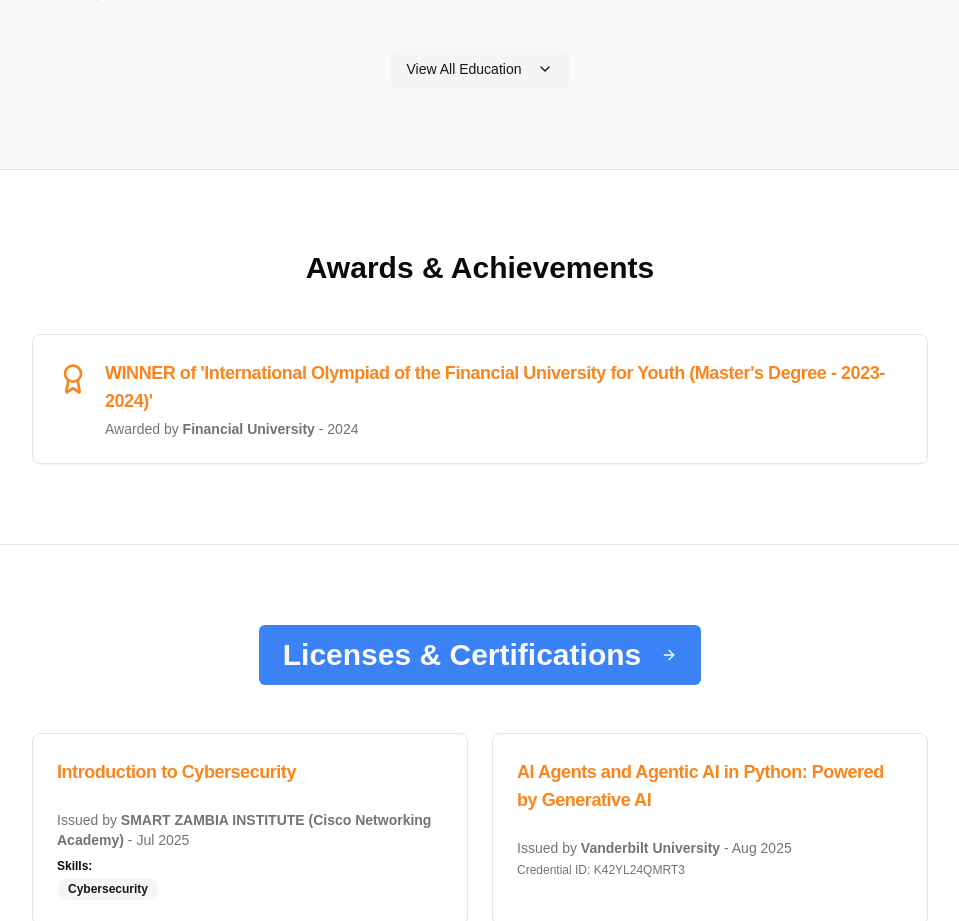
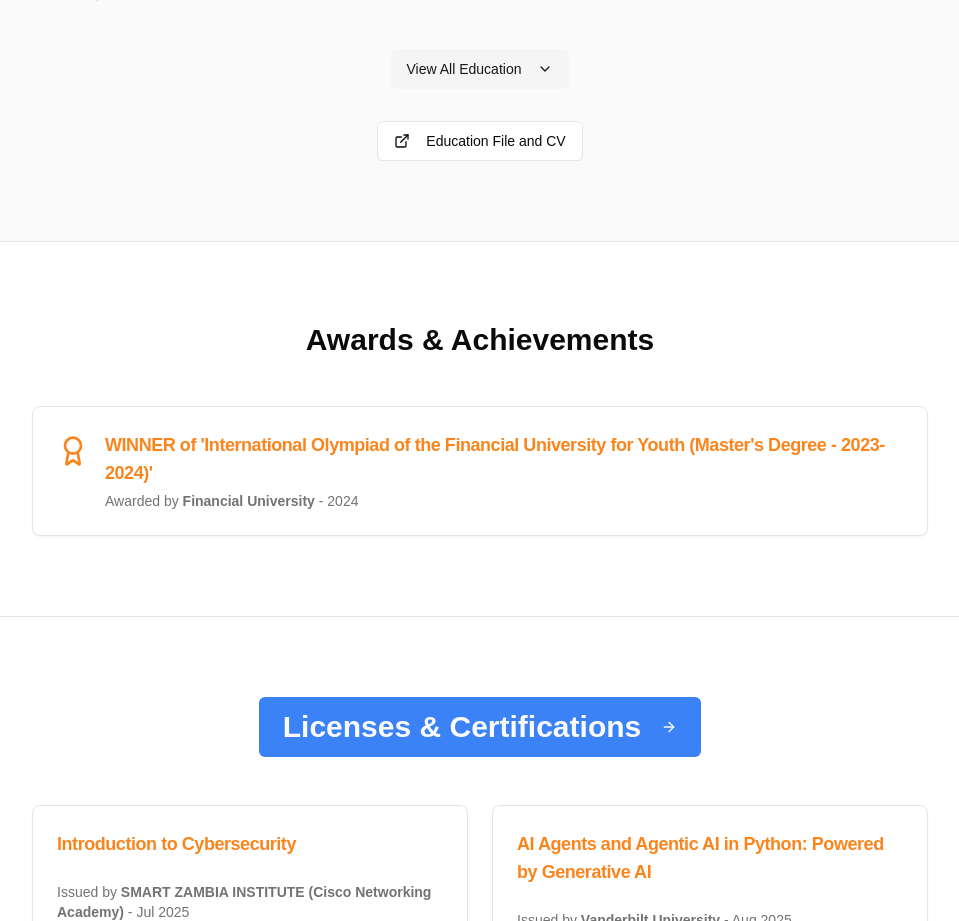
Before and after one commit to MS0C54073/muzoprof, a Next.js app: page / in a window 1280 px wide. Shown: the part 5420-6341 px from the top of the page, without its empty margins (160-1119 px from the left). Built offline with nearby package versions, Linux system fonts and the light colour scheme; what @genkit-ai/googleai, genkit would draw is missing.

Commit message:
Now add under education the following link to my Education File and CV:

```diff
--- a/src/app/page.tsx
+++ b/src/app/page.tsx
@@ -1,4 +1,3 @@
-
 'use client';
 
 import Image from 'next/image';
@@ -1242,6 +1241,14 @@
                   </Button>
               </div>
           )}
+          <div className="max-w-3xl mx-auto mt-8 text-center">
+              <Button asChild variant="outline">
+                  <a href="https://drive.google.com/drive/folders/1YuzeLBdj9-vTvZcJsEfyTUdH9j_ZqlIV?usp=sharing" target="_blank" rel="noopener noreferrer">
+                      <ExternalLink className="mr-2 h-4 w-4" />
+                      <TranslatedText text="Education File and CV" />
+                  </a>
+              </Button>
+          </div>
         </section>
 
         {/* Awards Section */}
```
Also changed, not shown: 1 other file (tests, documents, lock files or other folders).
